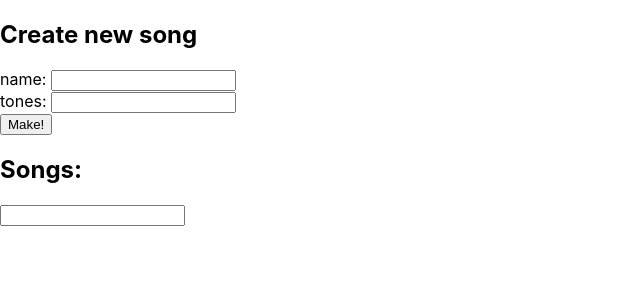
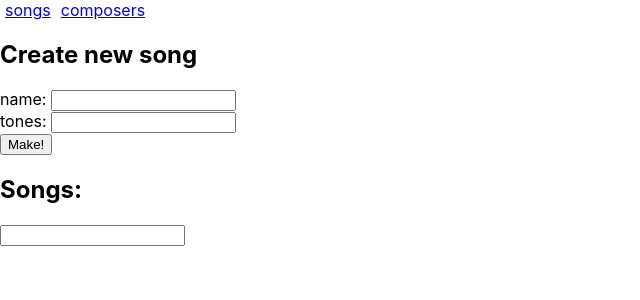
Before and after one commit to SimoHellgren/alkuaanet, a React (Create React App) app in the folder frontend/: page /songs in a window 1280 px wide. Shown: the top 300 px of the page, without its empty margins (0-640 px from the left). Built offline with nearby package versions, Linux system fonts and the light colour scheme; no server answers.

Commit message:
react-router, simple menu

```diff
--- a/frontend/package.json
+++ b/frontend/package.json
@@ -9,6 +9,7 @@
     "axios": "^0.21.1",
     "react": "^17.0.1",
     "react-dom": "^17.0.1",
+    "react-router-dom": "^5.2.0",
     "react-scripts": "4.0.3",
     "web-vitals": "^1.1.1"
   },
--- a/frontend/src/App.js
+++ b/frontend/src/App.js
@@ -1,4 +1,9 @@
 import { useState, useEffect } from 'react'
+import {
+  BrowserRouter as Router,
+  Switch, Route, Link, Redirect
+} from 'react-router-dom'
+
 import SongForm from './components/SongForm'
 import SongList from './components/SongList'
 import ComposerList from './components/ComposerList'
@@ -57,10 +62,32 @@ function App() {
     }
   }
 
+  const padding = {
+    padding: 5
+  }
 
   return [
-    <SongsView songs={songs} handleCreateSong={handleCreateSong} handleUpdateSong={handleUpdateSong}/>,
-    <ComposerList composers={composers}/>
+    <Router>
+      <div>
+        <Link style={padding} to='/songs'>songs</Link>
+        <Link style={padding} to='/composers'>composers</Link>
+      </div>
+
+      <Switch>
+        <Route path='/songs'>
+          <SongsView songs={songs} handleCreateSong={handleCreateSong} handleUpdateSong={handleUpdateSong}/>
+        </Route>
+
+        <Route path='/composers'>
+          <ComposerList composers={composers}/>
+        </Route>
+
+        <Route path='/'>
+          <Redirect to='/songs'/>
+        </Route>
+
+      </Switch>
+    </Router>,
   ]
 }
 
```
Also changed, not shown: 1 other file (tests, documents, lock files or other folders).
